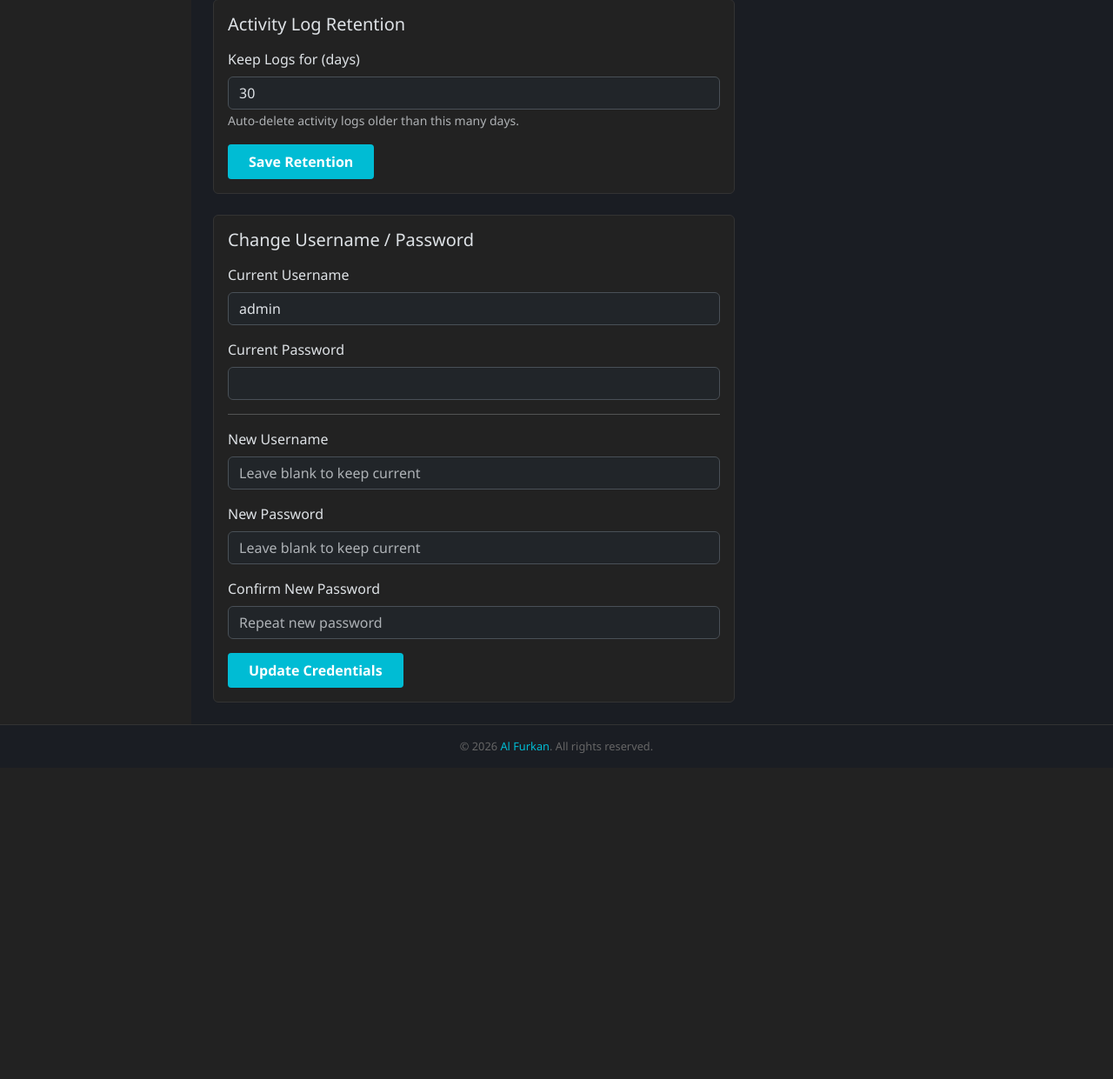
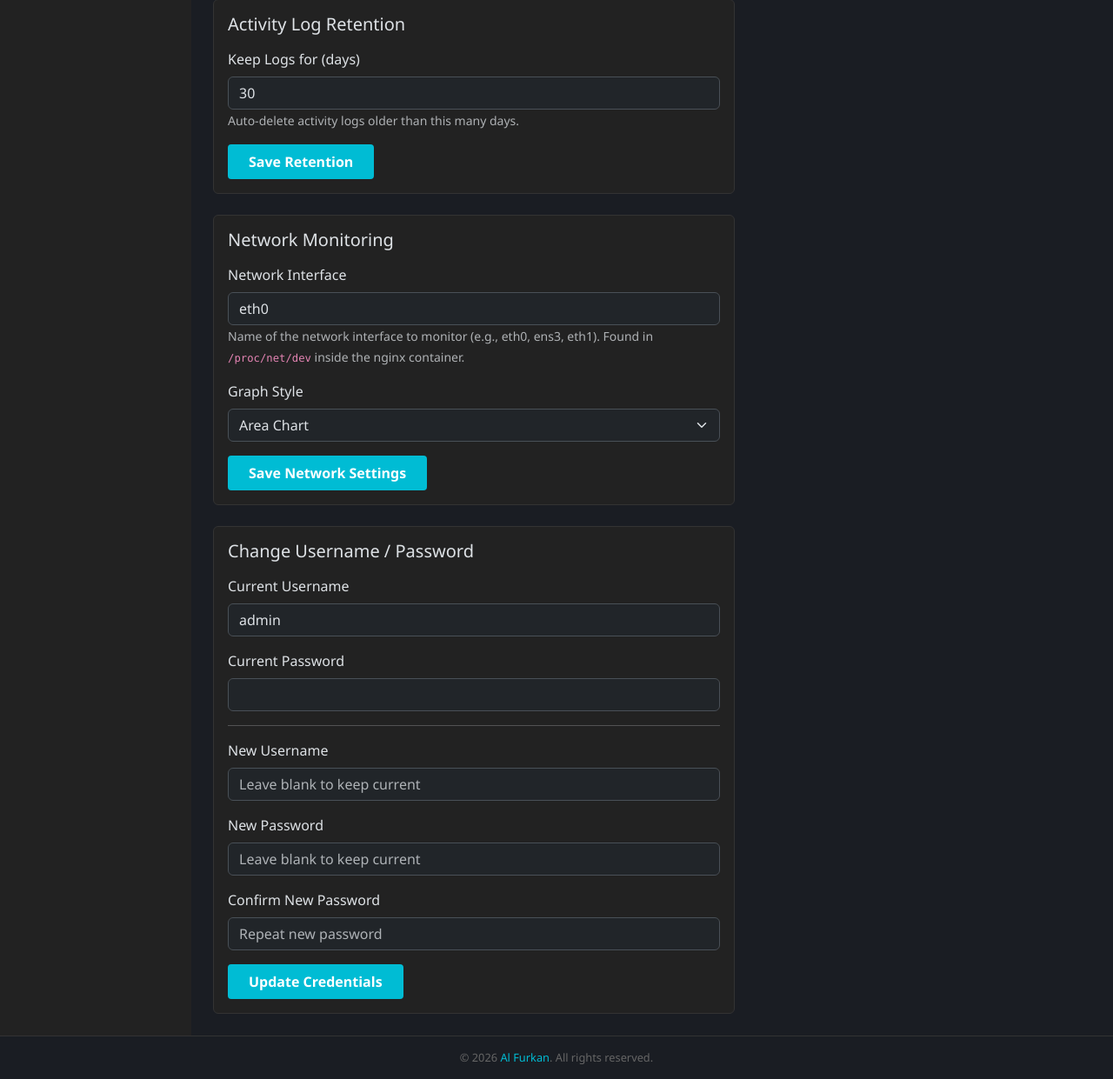
Before and after one commit to AlFurkan1/PHP-iptv, a PHP site: page /iptv/admin/settings.php in a window 1280 px wide. Shown: the part 1850-3091 px from the top of the page at 87% size. Before the commit the page ends 2716 px from the top, so only its background shows below. Run offline with PHP 8.4, Linux system fonts and the light colour scheme; a user stored in the database is signed in.

Commit message:
feat: configurable net interface + area chart for traffic monitor

```diff
--- a/admin/settings.php
+++ b/admin/settings.php
@@ -18,6 +18,10 @@ $sessionTtlFile = __DIR__ . '/../cache/session_timeout.txt';
 $sessionTtl     = is_file($sessionTtlFile) ? (int)trim(file_get_contents($sessionTtlFile)) : 60;
 $logRetFile     = __DIR__ . '/../cache/log_retention.txt';
 $logRetention   = is_file($logRetFile) ? (int)trim(file_get_contents($logRetFile)) : 30;
+$netSettingsFile = __DIR__ . '/../cache/settings.json';
+$netSettings     = is_file($netSettingsFile) ? json_decode(file_get_contents($netSettingsFile), true) : [];
+$netInterface    = $netSettings['net_interface'] ?? 'eth0';
+$graphType       = $netSettings['graph_type'] ?? 'area';
 
 // Handle form submission
 if ($_SERVER['REQUEST_METHOD'] === 'POST' && csrfVerify($_POST['_csrf'] ?? '')) {
@@ -50,6 +54,14 @@ if ($_SERVER['REQUEST_METHOD'] === 'POST' && csrfVerify($_POST['_csrf'] ?? ''))
         $logRetention = $val;
         $message = 'Log retention updated to ' . $val . ' days.';
         logActivity($pdo, (int)$_SESSION['admin_id'], 'Settings Updated', 'Log retention changed to ' . $val . ' days');
+    } elseif (isset($_POST['net_interface'])) {
+        $iface = trim($_POST['net_interface']);
+        $gtype = $_POST['graph_type'] === 'bar' ? 'bar' : 'area';
+        file_put_contents($netSettingsFile, json_encode(['net_interface' => $iface, 'graph_type' => $gtype], JSON_UNESCAPED_SLASHES), LOCK_EX);
+        $netInterface = $iface;
+        $graphType    = $gtype;
+        $message = 'Network monitoring settings saved.';
+        logActivity($pdo, (int)$_SESSION['admin_id'], 'Settings Updated', 'Network interface: ' . $iface . ', graph: ' . $gtype);
     } elseif (isset($_POST['curr_user']) && isset($_POST['curr_pass'])) {
         $currUser = trim($_POST['curr_user'] ?? '');
         $currPass = $_POST['curr_pass'] ?? '';
@@ -265,6 +277,28 @@ require __DIR__ . '/includes/header.php';
 
 <div class="card mt-4" style="background:var(--bg-card);border:1px solid var(--border-color);max-width:600px">
     <div class="card-body">
+        <h5 class="mb-3">Network Monitoring</h5>
+        <form method="post">
+            <input type="hidden" name="_csrf" value="<?= csrfToken() ?>">
+            <div class="mb-3">
+                <label class="form-label">Network Interface</label>
+                <input type="text" name="net_interface" class="form-control" value="<?= htmlspecialchars($netInterface) ?>" required>
+                <small class="form-text">Name of the network interface to monitor (e.g., eth0, ens3, eth1). Found in <code>/proc/net/dev</code> inside the nginx container.</small>
+            </div>
+            <div class="mb-3">
+                <label class="form-label">Graph Style</label>
+                <select name="graph_type" class="form-select">
+                    <option value="area" <?= $graphType === 'area' ? 'selected' : '' ?>>Area Chart</option>
+                    <option value="bar"  <?= $graphType === 'bar' ? 'selected' : '' ?>>Bar Chart</option>
+                </select>
+            </div>
+            <button type="submit" class="btn-accent" style="width:auto;padding:.5rem 1.5rem">Save Network Settings</button>
+        </form>
+    </div>
+</div>
+
+<div class="card mt-4" style="background:var(--bg-card);border:1px solid var(--border-color);max-width:600px">
+    <div class="card-body">
         <h5 class="mb-3">Change Username / Password</h5>
         <form method="post">
             <input type="hidden" name="_csrf" value="<?= csrfToken() ?>">
```
Also changed, not shown: admin/dashboard.php (+19 -6 lines), README.md, 1 other file.
